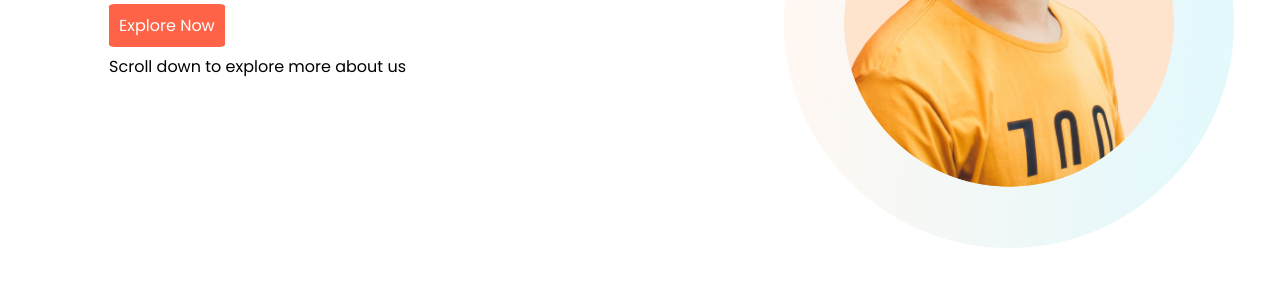
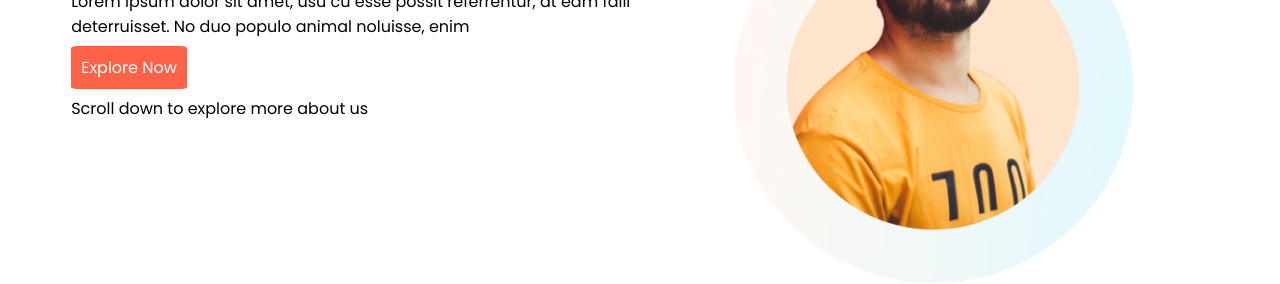
Before and after one commit to tuhinhossain123/1st-assignment-repo, a plain HTML site: page index.html in a window 1280 px wide. Shown: the part 281-565 px from the top of the page. Drawn offline with Linux system fonts and the light colour scheme.

Commit message:
last push

```diff
--- a/styel.css
+++ b/styel.css
@@ -1,9 +1,13 @@
 body {
     font-family: 'Poppins', sans-serif;
+
+
 }
 
 h1 {
     font-size: 40px;
+    margin: 0px;
+
 }
 
 h3 {
@@ -12,20 +16,22 @@ h3 {
 
 .flexible-container {
     display: flex;
+
+    margin-bottom: 80px;
+
 }
 
 .half-weidth {
     width: 50%;
-    padding-left: 8%;
-
-
+    padding-left: 5%;
+    padding-top: 10%;
 }
 
 .half-weidth img {
-    width: 450px;
-    padding-left: 8%;
-    margin-top: -10%;
-
+    width: 400px;
+    height: 500px;
+    margin-left: 30px;
+    margin-top: -70px;
 
 }
 
@@ -57,6 +63,7 @@ h3 {
 
 .tex-11 {
     text-align: center;
+    margin-bottom: 5%;
 }
 
 .section-1 {
@@ -163,6 +170,7 @@ h3 {
     height: 500px;
     width: 500px;
     padding-left: 30%;
+    padding-top: 3%;
 }
 
 .link-button-2 {
```
